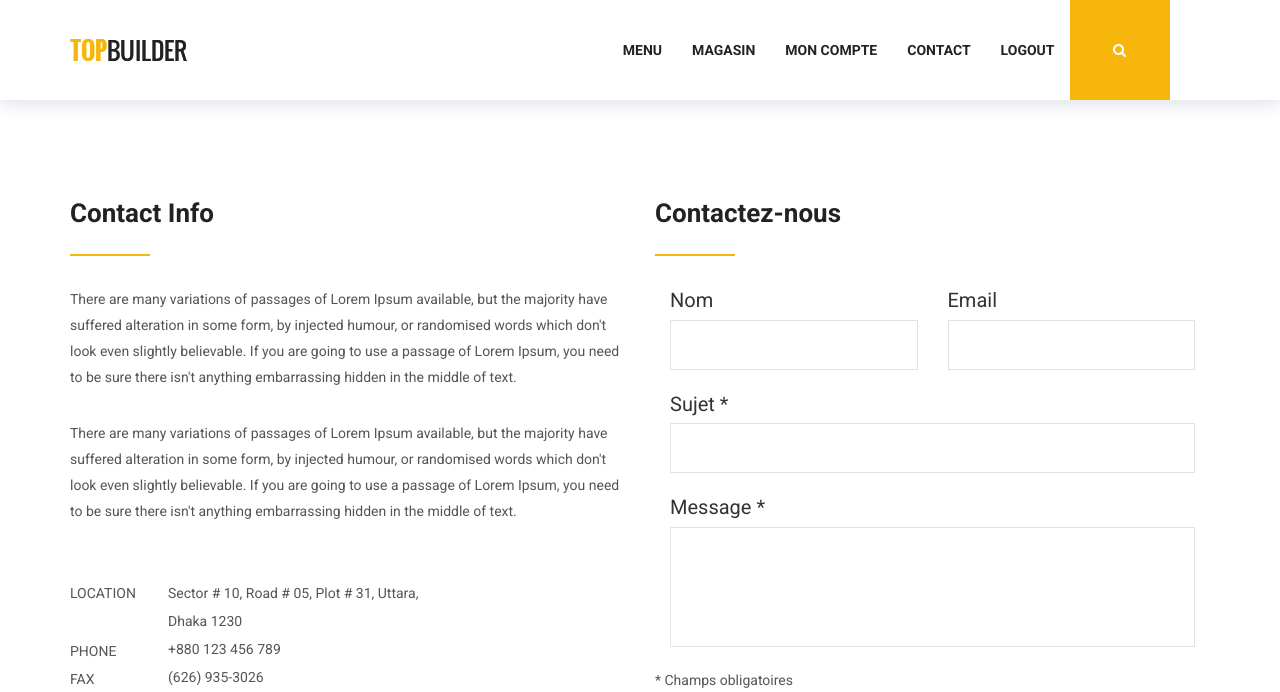
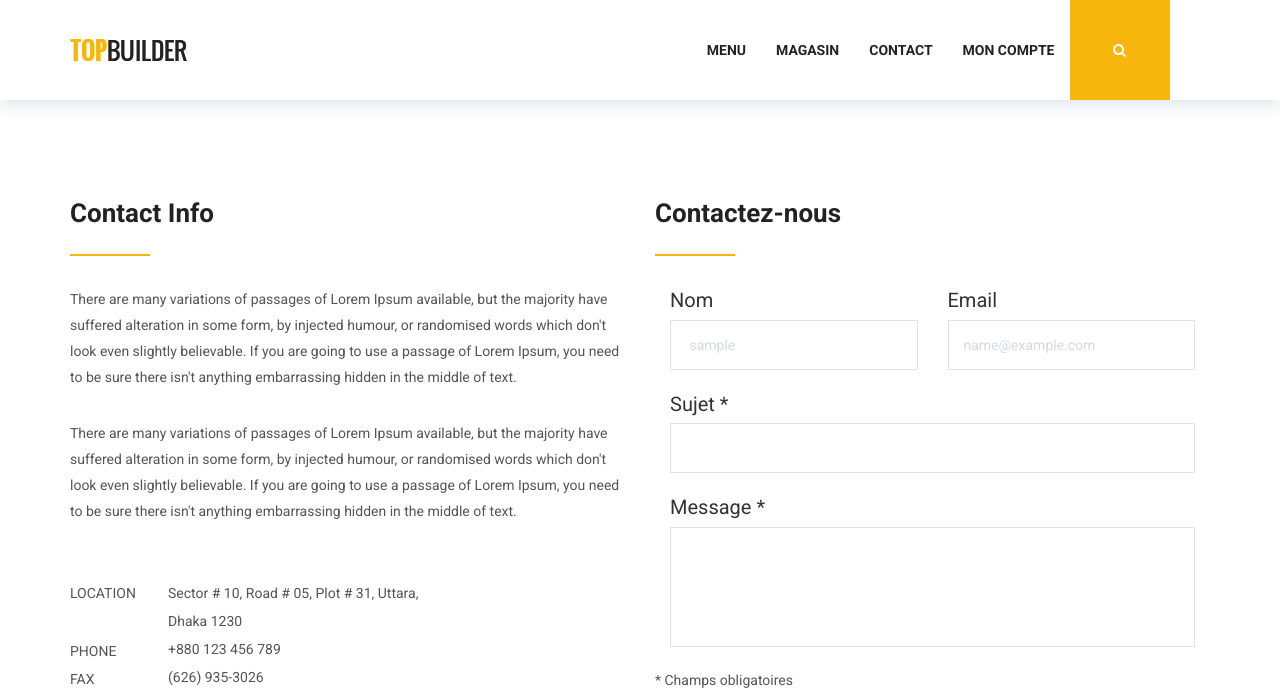
Before and after one commit to antoine5600/ProjetWeb, a PHP site: page /contact.php in a window 1280 px wide. Shown: the top 692 px of the page. Run offline with PHP 8.4, Linux system fonts and the light colour scheme; the visitor is signed in with stand-in values (Sample User, id 1); some libraries are stand-ins or nearby versions.

Commit message:
modif navbar, email et nom auto dans Contact

```diff
--- a/contact.php
+++ b/contact.php
@@ -45,11 +45,11 @@
                     <form id="contactForm" class="form-inline contact_box" action="contact.php" method="POST" >
                         <div class="col-md-6">
                                     <label class="main-label" for="bday">Nom</label>
-                                    <input type="text" value="" maxlength="100" class="form-control input_box" name="name" id="name" required="" aria-required="true">
+                                    <input type="text" value=" <?php echo $_SESSION['username']; ?>" maxlength="100" class="form-control input_box" name="name" id="name" required="" aria-required="true">
                                 </div>
                                 <div class="col-md-6">
                                     <label class="main-label" for="bday">Email</label>
-                                    <input type="email" value="" maxlength="100" class="form-control input_box" name="email" id="email" required="" aria-required="true">
+                                    <input type="email" value="<?php echo $_SESSION['email']; ?>" maxlength="100" class="form-control input_box" name="email" id="email" required="" aria-required="true">
                                 </div>
                                 <div class="col-md-12">
                                     <label class="main-label" for="bday" >Sujet *</label>
--- a/navbar.php
+++ b/navbar.php
@@ -47,10 +47,14 @@ if (isset($_GET['logout'])) {
                         </ul>
                     </li>
                     <li><a href="#" class="dropdown-toggle" data-toggle="dropdown">Magasin</a></li>
-                        <li><a href="#">Mon compte</a></li>
                     <li><a href="contact.php">Contact</a></li>
                     <?php  if (isset($_SESSION['username'])) : ?>
+                        <li class="dropdown submenu">
+                        <a href="#" class="dropdown-toggle" data-toggle="dropdown">Mon Compte</a>
+                        <ul class="dropdown-menu">
                             <li><a href="index.php?logout='1'">logout</a></li>
+                        </ul>
+                    </li>
                     <?php endif ?>
                     <?php if (!isset($_SESSION['username'])) : ?>
                         <li><a href="inscription.php">Se connecter</a></li>
--- a/server.php
+++ b/server.php
@@ -77,6 +77,7 @@ if (isset($_POST['login_user'])) {
       $row = $results->fetch_array(MYSQLI_ASSOC);
       $_SESSION['username'] = $username;
       $_SESSION['type'] = $row['type'];
+      $_SESSION['email'] = $row['email'];
       $_SESSION['success'] = "You are now logged in";
       header('location: index.php');
     }else {
```
Lines whose indentation alone changed are shown as unchanged.
